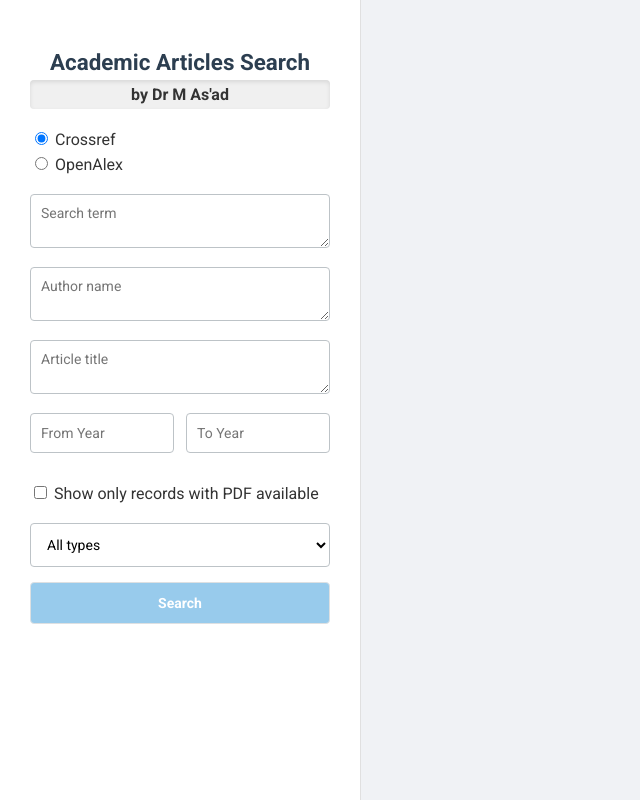
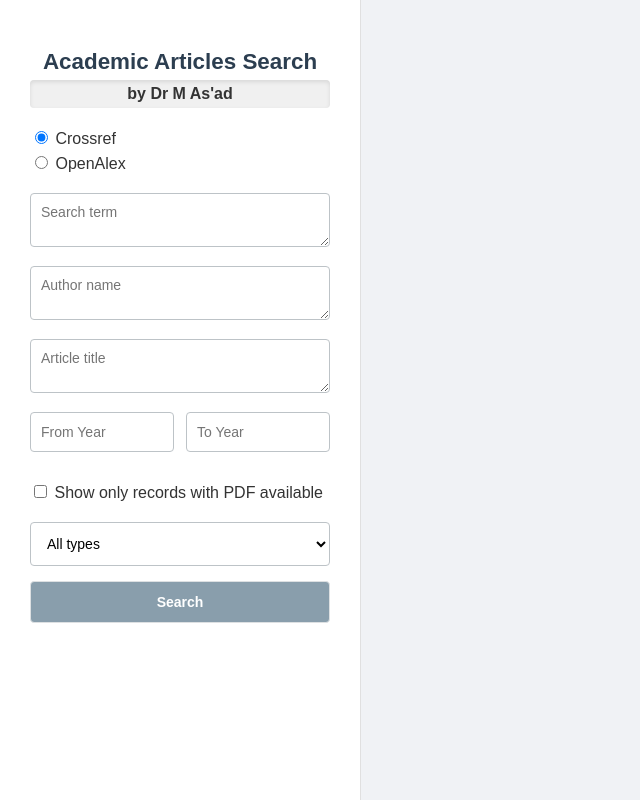
Before and after one commit to masad08/academic-articles-search-tool, a plain HTML site: page index.html in a window 1280 px wide. Shown: the whole page, without its empty margins (0-640 px from the left). Drawn offline with nearby package versions, Linux system fonts and the light colour scheme; a web font is replaced by a local one.

Commit message:
Add files via upload

```diff
--- a/style.css
+++ b/style.css
@@ -1,9 +1,65 @@
+@font-face {
+  font-family: 'Mesveda';
+  src: url('../fonts/Mesveda-Regular.woff2') format('woff2');
+  font-weight: normal;
+  font-style: normal;
+}
+
+@font-face {
+  font-family: 'Mesveda';
+  src: url('../fonts/Mesveda-Italic.woff2') format('woff2');
+  font-weight: normal;
+  font-style: italic;
+}
+
+@font-face {
+  font-family: 'Mesveda';
+  src: url('../fonts/Mesveda-Bold.woff2') format('woff2');
+  font-weight: bold;
+  font-style: normal;
+}
+
+@font-face {
+  font-family: 'Mesveda';
+  src: url('../fonts/Mesveda-BoldItalic.woff2') format('woff2');
+  font-weight: bold;
+  font-style: italic;
+}
+
+@font-face {
+  font-family: 'Mesveda';
+  src: url('../fonts/Mesveda-Light.woff2') format('woff2');
+  font-weight: 300;
+  font-style: normal;
+}
+
+@font-face {
+  font-family: 'Mesveda';
+  src: url('../fonts/Mesveda-SemiBold.woff2') format('woff2');
+  font-weight: 600;
+  font-style: normal;
+}
+
+@font-face {
+  font-family: 'Mesveda';
+  src: url('../fonts/Mesveda-Black.woff2') format('woff2');
+  font-weight: 900;
+  font-style: normal;
+}
+
+@font-face {
+  font-family: 'Mesveda';
+  src: url('../fonts/Mesveda-ExtraBold.woff2') format('woff2');
+  font-weight: 800;
+  font-style: normal;
+}
+
 /* General Styles */
 body, html {
   margin: 0;
   padding: 0;
   height: 100%;
-  font-family: 'Roboto', Arial, sans-serif;
+  font-family: 'Mesveda', Arial, sans-serif;
   background-color: #f0f2f5;
   color: #333;
 }
@@ -51,7 +107,7 @@ form {
   border: 1px solid #bdc3c7;
   border-radius: 4px;
   font-size: 14px;
-  font-family: 'Roboto', Arial, sans-serif;
+  font-family: 'Mesveda', Arial, sans-serif;
   transition: border-color 0.3s;
 }
 
@@ -82,12 +138,12 @@ select, button {
   border: 1px solid #bdc3c7;
   border-radius: 4px;
   font-size: 14px;
-  font-family: 'Roboto', Arial, sans-serif;
+  font-family: 'Mesveda', Arial, sans-serif;
   background-color: #ffffff;
 }
 
 button {
-  background-color: #3498db;
+  background-color: #16405c;
   color: white;
   cursor: pointer;
   transition: background-color 0.3s;
@@ -96,7 +152,7 @@ button {
 }
 
 button:hover {
-  background-color: #2980b9;
+  background-color: #081722;
   transform: scale(1.05);
   transition: background-color 0.3s, transform 0.2s;
 }
@@ -167,7 +223,7 @@ button:disabled:hover {
   border: 1px solid #bdc3c7;
   border-radius: 4px;
   font-size: 14px;
-  font-family: 'Roboto', Arial, sans-serif;
+  font-family: 'Mesveda', Arial, sans-serif;
 }
 
 #preloader {
@@ -234,3 +290,18 @@ button:disabled:hover {
     display: block;
     margin-bottom: 5px;
 }
+
+#results-count {
+  text-align: center;
+  font-weight: bold;
+  background-color: #87CEEB;
+  color: black;
+  padding: 10px;
+  border-radius: 5px;
+  animation: fade 2s ease-in-out infinite;
+}
+
+@keyframes fade {
+  0%, 100% { background-color: rgba(171, 220, 240, 0.5); }
+  50% { background-color: rgba(135, 206, 235, 1); }
+}
```
Also changed, not shown: artice-search-tool.html (added, +72 -0 lines).
